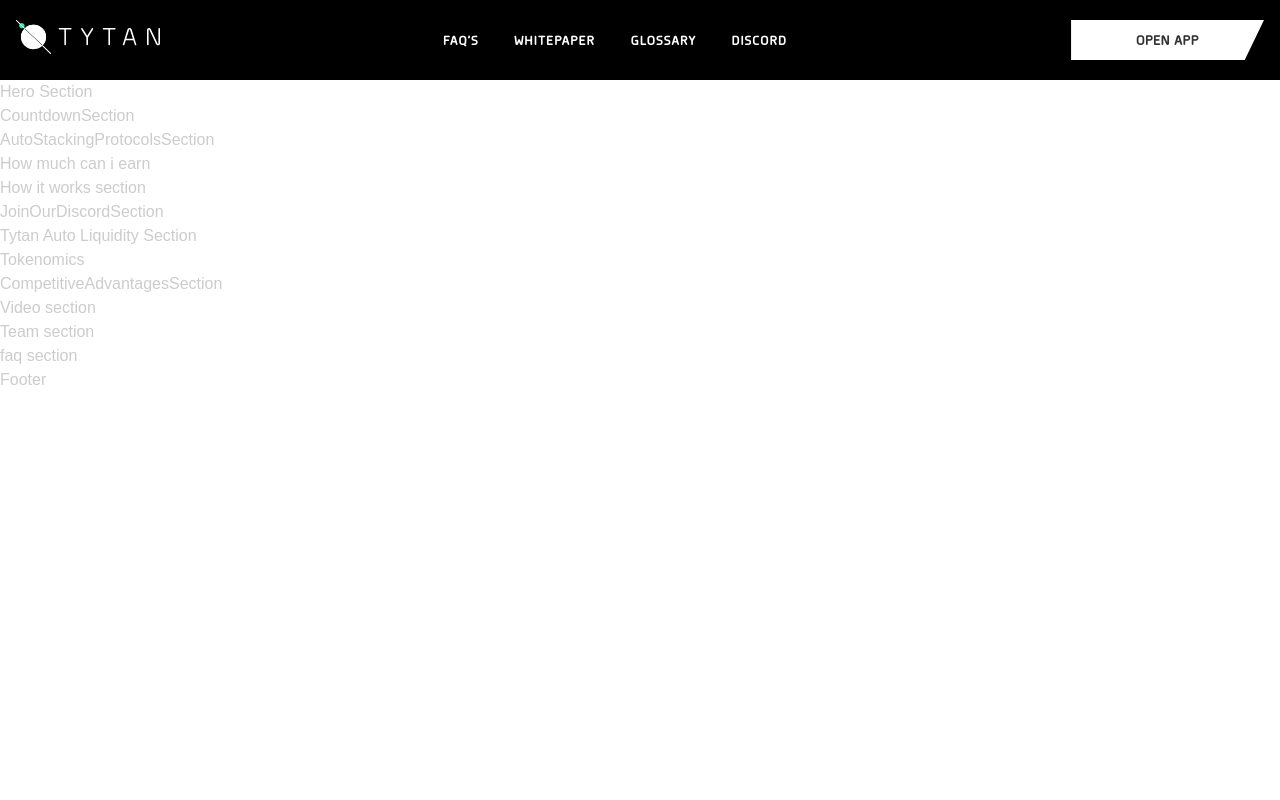
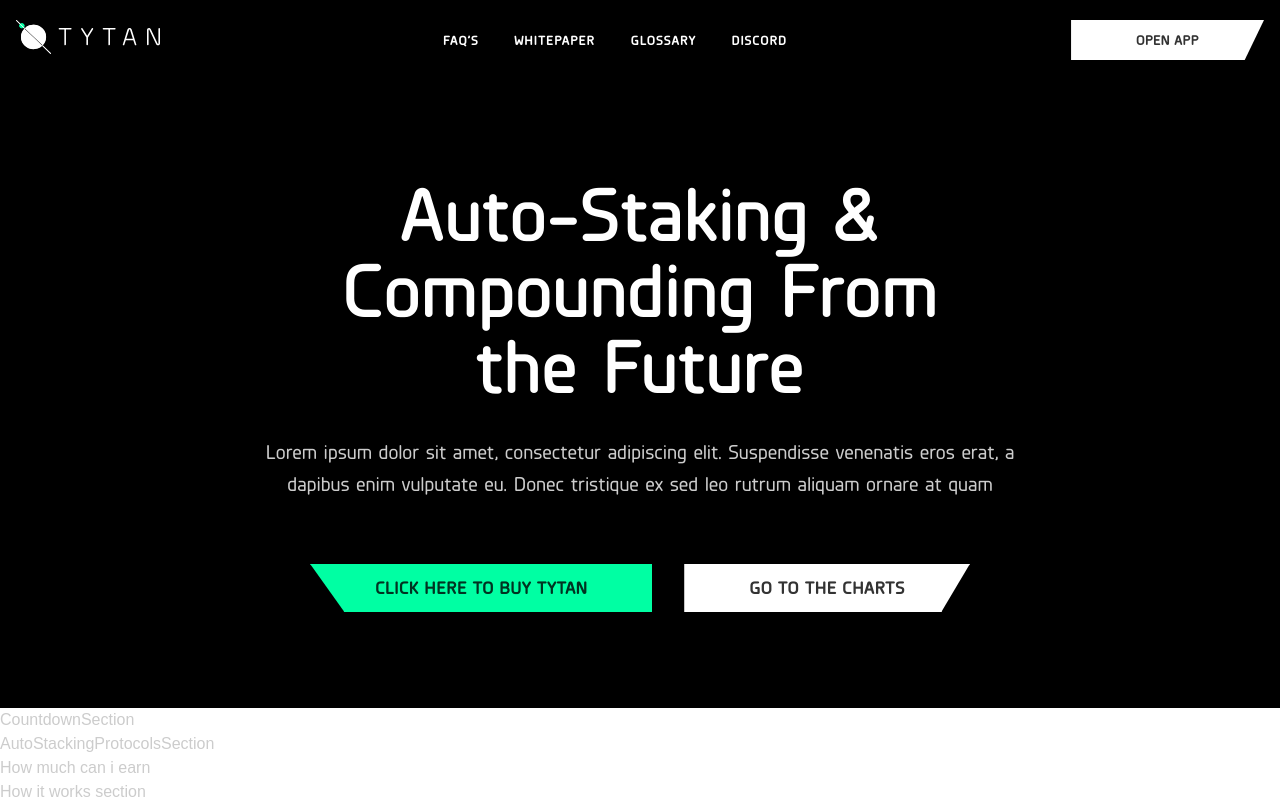
Before and after one commit to Tytan-Finance/Tytan-Landing, a Next.js app: page / in a window 1280 px wide. Shown: the top 800 px of the page. Built offline with nearby package versions, Linux system fonts and the light colour scheme; a web font is replaced by a local one.

Commit message:
done with the hero section

```diff
--- a/components/HomePage/HeroSection.tsx
+++ b/components/HomePage/HeroSection.tsx
@@ -1,11 +1,32 @@
 import React from 'react';
+import ButtonPrimary from "../common/Buttons/ButtonPrimary";
 
 interface Props {}
 
 const HeroSection:React.FC<{}> = () => {
     return (
-        <div>
-            Hero Section
+        <div className={`py-20 bg-black`}>
+            <div className={`container`}>
+                <h1 className={`max-w-2xl mx-auto text-accent font-Planer-DemiBold text-[40px] md:text-[76px] text-center leading-[76px]`}>
+                    Auto-Staking & Compounding From the Future
+                </h1>
+
+                <p className={`mt-8 max-w-[760px] mx-auto text-xl text-center font-Planer-Medium leading-[32px]`}>
+                    Lorem ipsum dolor sit amet, consectetur adipiscing elit. Suspendisse venenatis eros erat, a dapibus enim vulputate eu. Donec tristique ex sed leo rutrum aliquam ornare at quam
+                </p>
+
+                <div className={`flex flex-col md:flex-row justify-center items-center space-y-8 md:space-y-0 space-x-8 mt-16`}>
+                    <ButtonPrimary bgGreen withLeftCut btnLg>
+                        Click here to buy tytan
+                    </ButtonPrimary>
+
+                    <ButtonPrimary withRightCut btnLg>
+                        Go to the charts
+                    </ButtonPrimary>
+
+                </div>
+
+            </div>
         </div>
     );
 };
```
Also changed, not shown: pages/index.tsx (+13 -5 lines).
